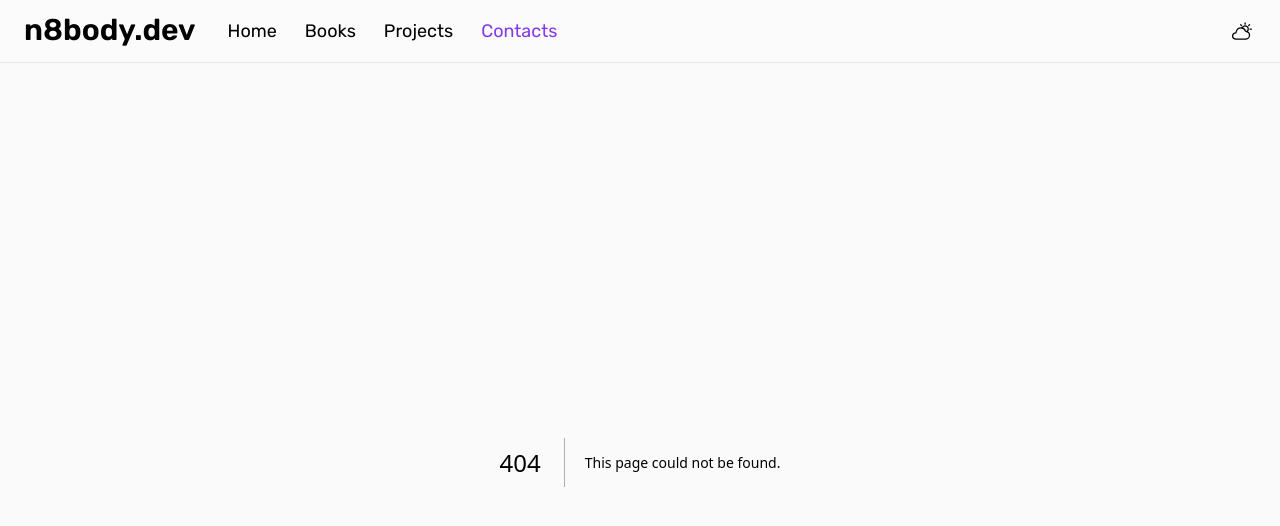
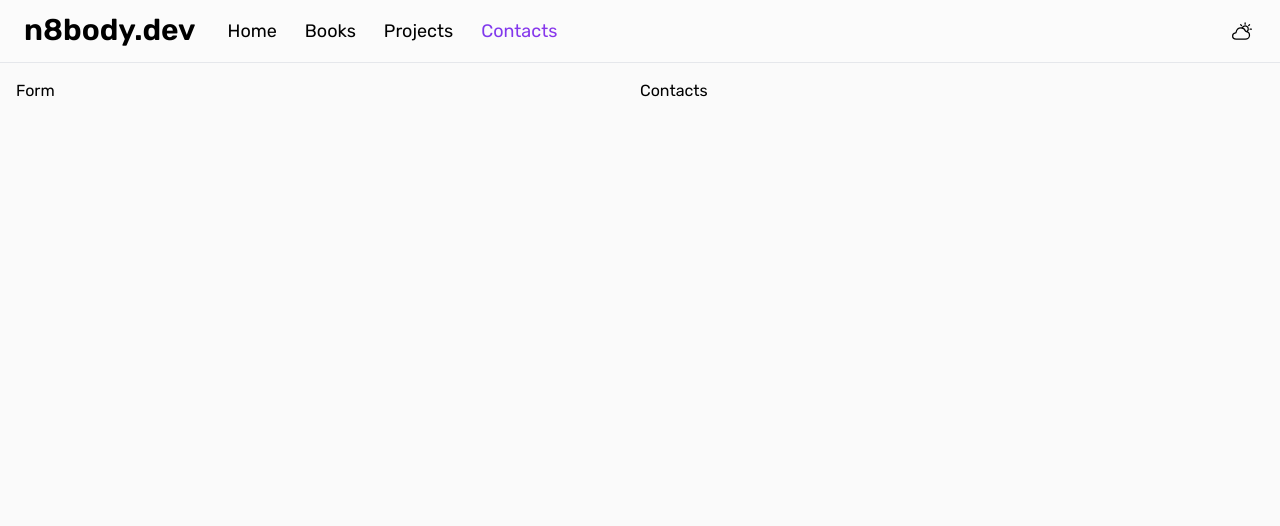
Before and after one commit to n8b8dy/n8body.dev_next-fullstack, a Next.js app: page /contacts in a window 1280 px wide. Before the commit this address had no page. Shown: the top 526 px of the page. Built offline with nearby package versions, Linux system fonts and the light colour scheme.

Commit message:
Feat: Create Contacts page

```diff
--- /dev/null
+++ b/app/contacts/page.tsx
@@ -0,0 +1,16 @@
+import { Section } from '@/components/layout/Section'
+import { cn } from '@/utils/styles'
+
+export default function Contacts() {
+  return (
+    <Section className={cn('lg:flex-row max-w-screen-2xl')}>
+      <div className={cn('lg:flex-[0_0_50%]')}>
+        Form
+      </div>
+
+      <div className={cn('lg:flex-[0_0_50%]')}>
+        Contacts
+      </div>
+    </Section>
+  )
+}
--- a/app/layout.tsx
+++ b/app/layout.tsx
@@ -20,10 +20,10 @@ export const metadata: Metadata = {
 export default function RootLayout({ children }: Readonly<PropsWithChildren>) {
   return (
     <html lang="en" suppressHydrationWarning>
-    <body className={cn(rubik.className, 'bg-neutral-50 dark:bg-neutral-950')}>
+    <body className={cn(rubik.className, 'min-h-screen flex flex-col bg-neutral-50 dark:bg-neutral-950')}>
     <Providers>
       <Navbar/>
-      <main className={cn('flex flex-col items-center')}>
+      <main className={cn('flex flex-col grow items-center')}>
         {children}
       </main>
     </Providers>
```
